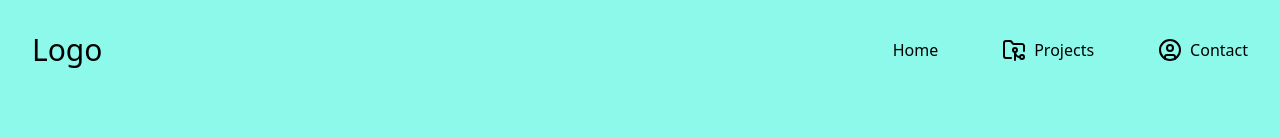
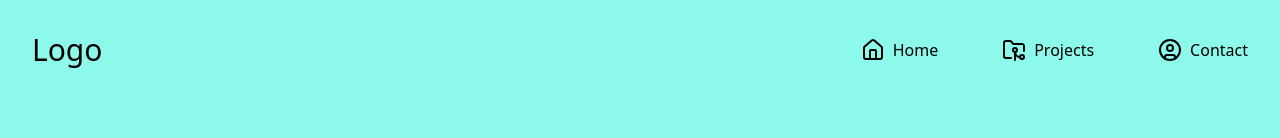
Before and after one commit to CumptichSenne/frontend_project, a React (Vite) app: page / in a window 1280 px wide. Shown: the top 138 px of the page. Built offline with nearby package versions, Linux system fonts and the light colour scheme.

Commit message:
feat: added navigation component

```diff
--- a/src/Home.tsx
+++ b/src/Home.tsx
@@ -1,28 +1,10 @@
-import { CircleUser, FolderGit2 } from "lucide-react";
-import { Link } from "react-router-dom";
+import Navigation from "./components/Navigation";
 
 export default function App() {
 
   return (
     <>
-      <nav>
-        <div className="flex flex-row items-center justify-between p-4">
-          <div>
-            <h1 className="text-3xl p-4">Logo</h1>
-          </div>
-          <div className="flex flex-row items-center gap-8">
-            <Link to="/" className="p-4">Home</Link>
-            <Link to="/projects" className="p-4 flex flex-row gap-2">
-              <FolderGit2 size={24} />
-              Projects
-            </Link>
-            <Link to="/contact" className="p-4 flex flex-row gap-2">
-              <CircleUser size={24} />
-              Contact
-            </Link>
-          </div>
-        </div>
-      </nav>
+      <Navigation />
       <section className="flex flex-col pt-10 w-full">
         <div className="flex flex-row items-center justify-evenly pl-20 pr-20">
           <div className="bg-white p-10 rounded-2xl shadow-md">
--- /dev/null
+++ b/src/components/Navigation.tsx
@@ -0,0 +1,30 @@
+import { CircleUser, FolderGit2, Home } from "lucide-react"
+import { Link } from "react-router-dom"
+
+const Navigation = () => {
+    return (
+        <nav>
+        <div className="flex flex-row items-center justify-between p-4">
+          <div>
+            <h1 className="text-3xl p-4">Logo</h1>
+          </div>
+          <div className="flex flex-row items-center gap-8">
+            <Link to="/" className="p-4 flex flex-row gap-2">
+              <Home size={24} />
+              Home
+            </Link>
+            <Link to="/projects" className="p-4 flex flex-row gap-2">
+              <FolderGit2 size={24} />
+              Projects
+            </Link>
+            <Link to="/contact" className="p-4 flex flex-row gap-2">
+              <CircleUser size={24} />
+              Contact
+            </Link>
+          </div>
+        </div>
+      </nav>
+    )
+}
+
+export default Navigation
```
